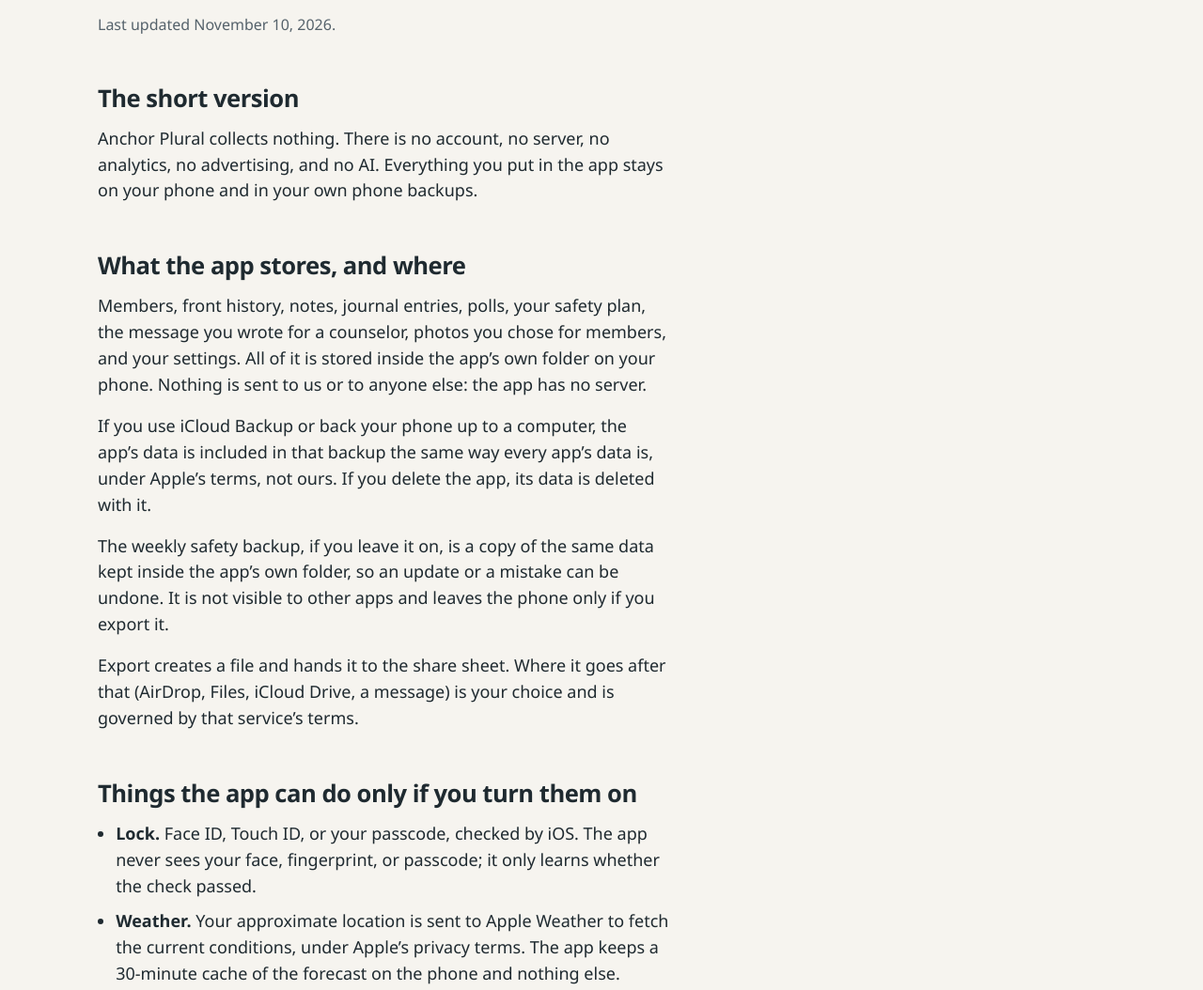
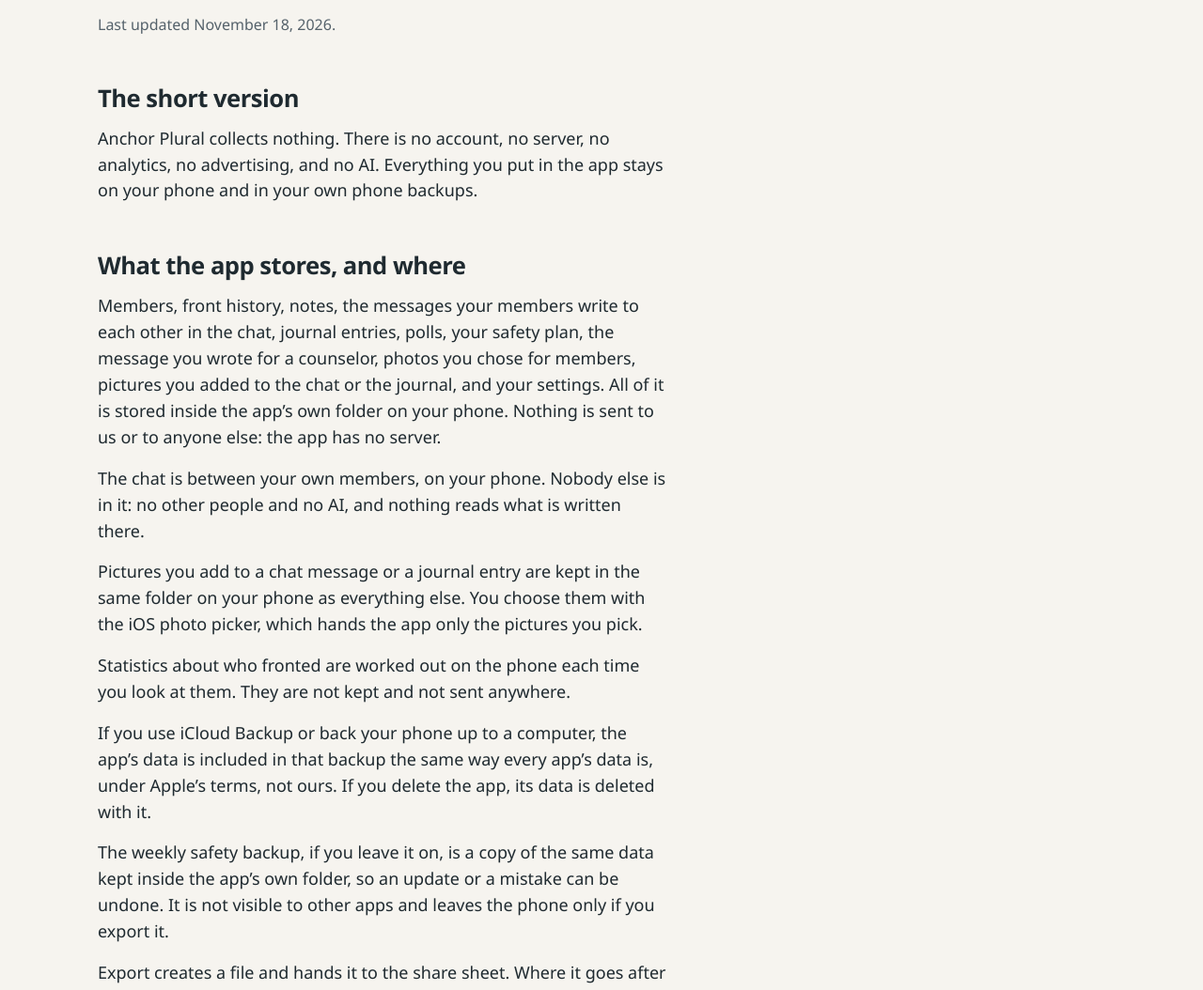
Before and after one commit to alexanderhaire/anchor-plural, a plain HTML site: page privacy/index.html in a window 1280 px wide. Shown: the part 193-1247 px from the top of the page at 94% size. Drawn offline with Linux system fonts and the light colour scheme.

Commit message:
Privacy policy for version 1.6.0
Names the chat between members and the pictures added to the chat and the
journal; says how the statistics are worked out; describes the export for
other apps and what is in it only by choice; says what the optional
weather fetches from Apple, that the location is approximate and rounded,
and that the reading is forgotten when the weather is turned off; says how
each optional feature is turned off again.

Co-Authored-By: Claude Fable 5.2 <noreply@anthropic.com>

```diff
--- a/privacy/index.html
+++ b/privacy/index.html
@@ -28,25 +28,30 @@
 <header class="site"><a class="brand" href="../"><img src="../img/icon.png" alt="" width="42" height="42">Anchor Plural</a><nav aria-label="Site"><a href="../about/">About</a><a href="../support/">Support</a><a href="../privacy/" aria-current="page">Privacy</a></nav></header>
 <main id="main" class="read">
 <h1>Privacy policy</h1>
-<p class="note">Last updated November 10, 2026.</p>
+<p class="note">Last updated November 18, 2026.</p>
 
 <h2>The short version</h2>
 <p>Anchor Plural collects nothing. There is no account, no server, no analytics, no advertising, and no AI. Everything you put in the app stays on your phone and in your own phone backups.</p>
 
 <h2>What the app stores, and where</h2>
-<p>Members, front history, notes, journal entries, polls, your safety plan, the message you wrote for a counselor, photos you chose for members, and your settings. All of it is stored inside the app’s own folder on your phone. Nothing is sent to us or to anyone else: the app has no server.</p>
+<p>Members, front history, notes, the messages your members write to each other in the chat, journal entries, polls, your safety plan, the message you wrote for a counselor, photos you chose for members, pictures you added to the chat or the journal, and your settings. All of it is stored inside the app’s own folder on your phone. Nothing is sent to us or to anyone else: the app has no server.</p>
+<p>The chat is between your own members, on your phone. Nobody else is in it: no other people and no AI, and nothing reads what is written there.</p>
+<p>Pictures you add to a chat message or a journal entry are kept in the same folder on your phone as everything else. You choose them with the iOS photo picker, which hands the app only the pictures you pick.</p>
+<p>Statistics about who fronted are worked out on the phone each time you look at them. They are not kept and not sent anywhere.</p>
 <p>If you use iCloud Backup or back your phone up to a computer, the app’s data is included in that backup the same way every app’s data is, under Apple’s terms, not ours. If you delete the app, its data is deleted with it.</p>
 <p>The weekly safety backup, if you leave it on, is a copy of the same data kept inside the app’s own folder, so an update or a mistake can be undone. It is not visible to other apps and leaves the phone only if you export it.</p>
-<p>Export creates a file and hands it to the share sheet. Where it goes after that (AirDrop, Files, iCloud Drive, a message) is your choice and is governed by that service’s terms.</p>
+<p>Export creates a file and hands it to the share sheet. Where it goes after that (AirDrop, Files, iCloud Drive, a message) is your choice and is governed by that service’s terms. “Export for other apps” does the same with a smaller file, in PluralKit’s format: names, pronouns, colours, your groups and who fronted when. Each profile’s notes, role and custom fields go into it only if you choose that. Photos, the journal, the chat and what helps each member are never in it.</p>
+<p>Erase everything, in Settings, removes all of it from the phone. So does deleting the app. We hold none of it, so there is nothing for us to delete.</p>
 
 <h2>Things the app can do only if you turn them on</h2>
 <ul class="plain">
 <li><strong>Lock.</strong> Face ID, Touch ID, or your passcode, checked by iOS. The app never sees your face, fingerprint, or passcode; it only learns whether the check passed.</li>
-<li><strong>Weather.</strong> Your approximate location is sent to Apple Weather to fetch the current conditions, under Apple’s privacy terms. The app keeps a 30-minute cache of the forecast on the phone and nothing else.</li>
+<li><strong>Weather.</strong> Your approximate location is sent to Apple Weather to fetch the current conditions, today’s forecast and the moon’s phase, under Apple’s privacy terms. The app asks iOS for an approximate location only, and rounds it to about a kilometre before using it. It keeps the reading on the phone for 30 minutes, without the location, and forgets it when you turn the weather off. The line that says which sign of the zodiac the sun is in, if you turn that on, is worked out on the phone from the date.</li>
 <li><strong>Coming up.</strong> The app reads the next few events from your Apple Calendar to show them on the first screen. It never changes your calendar and never copies events anywhere.</li>
 <li><strong>Reminders.</strong> Local notifications scheduled on the phone. They say only “Who’s here?” and never name a member.</li>
 <li><strong>Widget, Live Activity, and Siri.</strong> These run on your phone and read a small snapshot of who is fronting, shared only with the app’s own widget. Anyone who can see your Lock Screen can see what you choose to show there.</li>
 </ul>
+<p>Each of these is off until you turn it on in the app’s Settings, and turning it off there stops it. You can also take back location or calendar access in the iPhone Settings app at any time.</p>
 
 <h2>Crisis lines and links</h2>
 <p>The “I need to talk to someone” screen opens your phone’s Messages or Phone app with a crisis service’s number, and the message you wrote prefilled. Nothing is sent until you tap send in that app. Once you send it, your conversation is with that service, under its own privacy terms. Anchor Plural is not affiliated with any crisis service and never sees what you send.</p>
```
